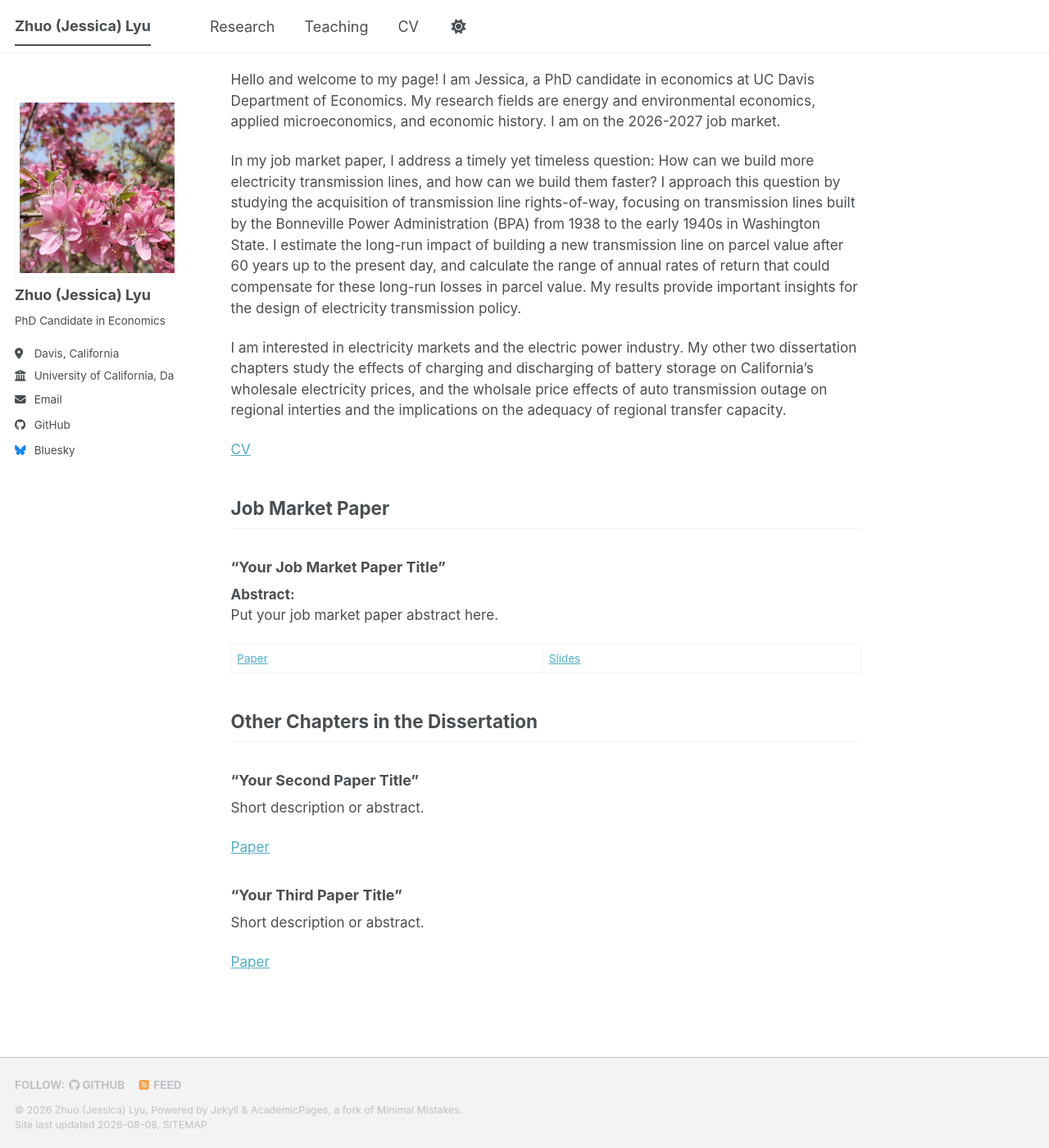
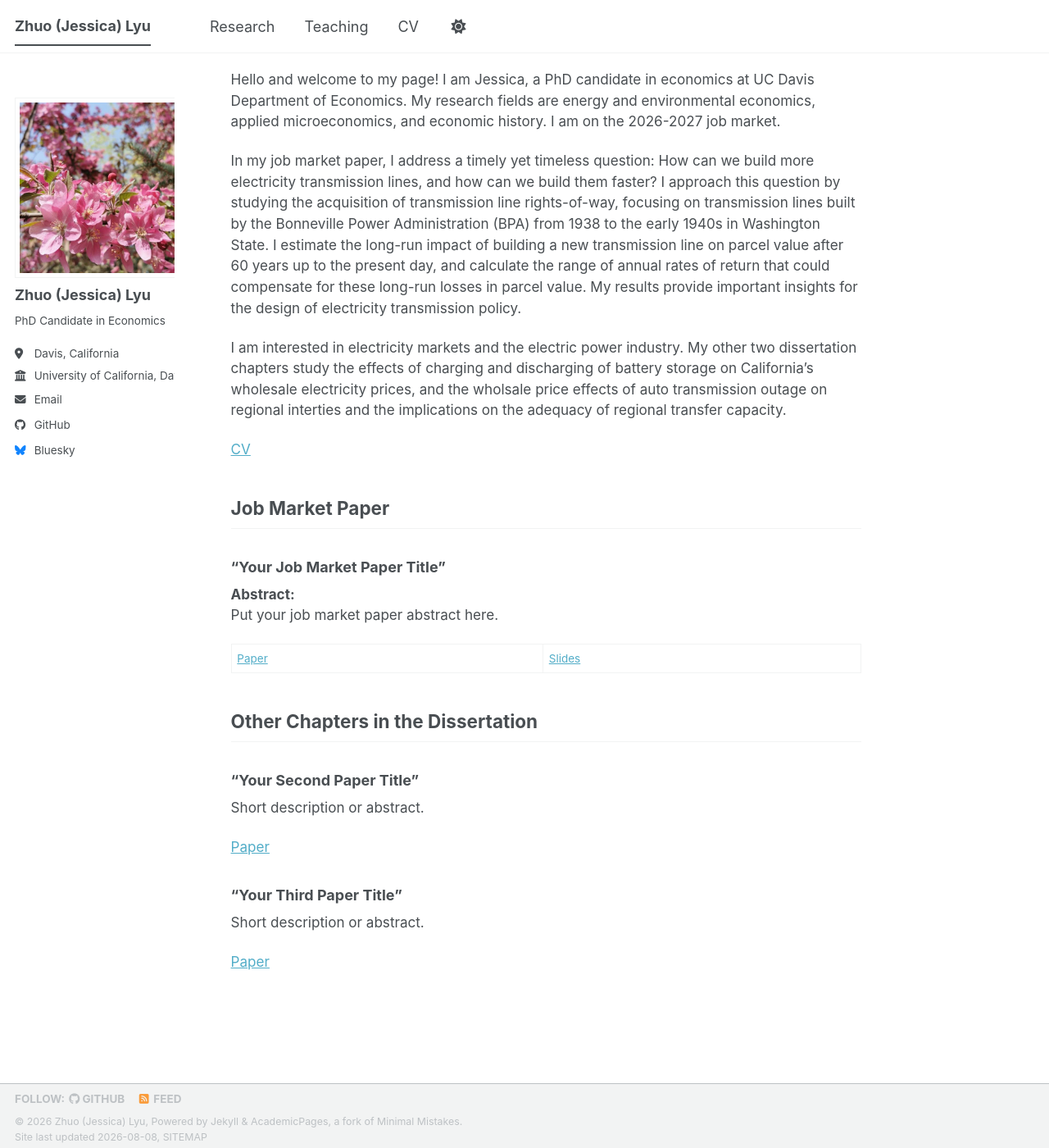
Before and after one commit to Jessicazlyu/jessicalyuzhuo, a Jekyll site: the page built from _pages/about.md, in a window 1280 px wide and 1400 px high, scrolled down 31 px. Shown: the whole window at 82% size. Built offline with Jekyll 4.4.1, drawn with Linux system fonts in a browser that asks for light colours; a style sheet for code colours, icons or effects is not loaded.

Commit message:
Adjust footer margins and padding for layout

```diff
--- a/_sass/layout/_footer.scss
+++ b/_sass/layout/_footer.scss
@@ -31,9 +31,9 @@
     @include clearfix;
     margin-left: auto;
     margin-right: auto;
-    margin-top: 1em;
+    margin-top: 0.2em;
     max-width: 100%;
-    padding: 0 1em 1em;
+    padding: 0 1em 0.2em;
 
     @include breakpoint($x-large) {
       max-width: $x-large;
@@ -79,8 +79,8 @@
 
   li {
     display: inline-block;
-    padding-top: 5px;
-    padding-bottom: 5px;
+    padding-top: 2px;
+    padding-bottom: 2px;
     font-family: $sans-serif-narrow;
     font-size: $type-size-6;
     text-transform: uppercase;
```
